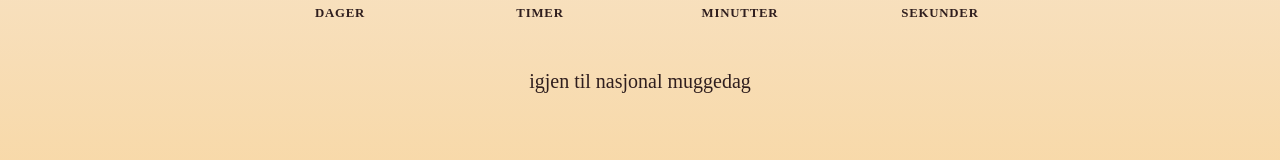
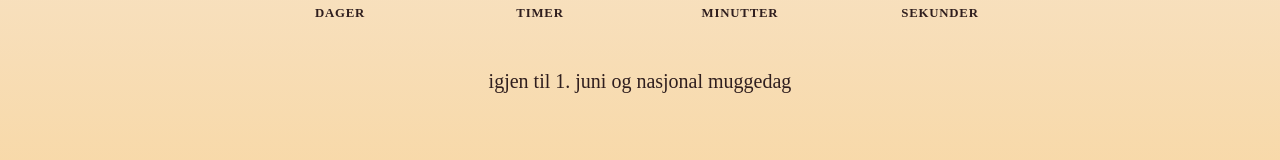
Before and after one commit to trybern/mugge.no, a plain HTML site: page index.html in a window 1280 px wide. Shown: the part 376-536 px from the top of the page. Drawn offline with Linux system fonts and the light colour scheme; a web font is replaced by a local one.

Commit message:
Add date

```diff
--- a/index.html
+++ b/index.html
@@ -36,7 +36,7 @@
           <p class="tid">sekunder</p>
         </div>
       </div>
-      <p class="undertekst">igjen til nasjonal muggedag</p>
+      <p class="undertekst">igjen til <stong>1. juni</stong> og nasjonal muggedag</p>
     </div>
     </section>
   <section id="om-muggedagen">
```
